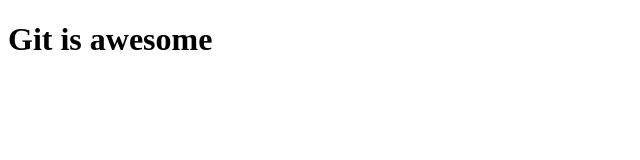
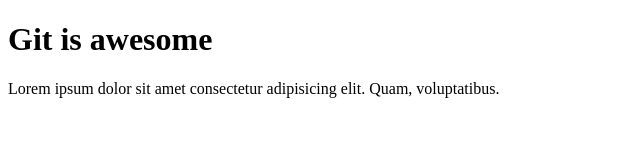
Before and after one commit to cristianjeraldo/gitProject, a plain HTML site: page index.html in a window 1280 px wide. Shown: the whole page, without its empty margins (0-640 px from the left). Drawn offline with Linux system fonts and the light colour scheme.

Commit message:
Added paragraph

```diff
--- a/index.html
+++ b/index.html
@@ -8,5 +8,11 @@
 </head>
 <body>
    <h1>Git is awesome</h1>
+   <p>
+    Lorem ipsum dolor sit amet
+    consectetur adipisicing elit.
+    Quam,
+    voluptatibus.
+   </p>
 </body>
 </html>
```
